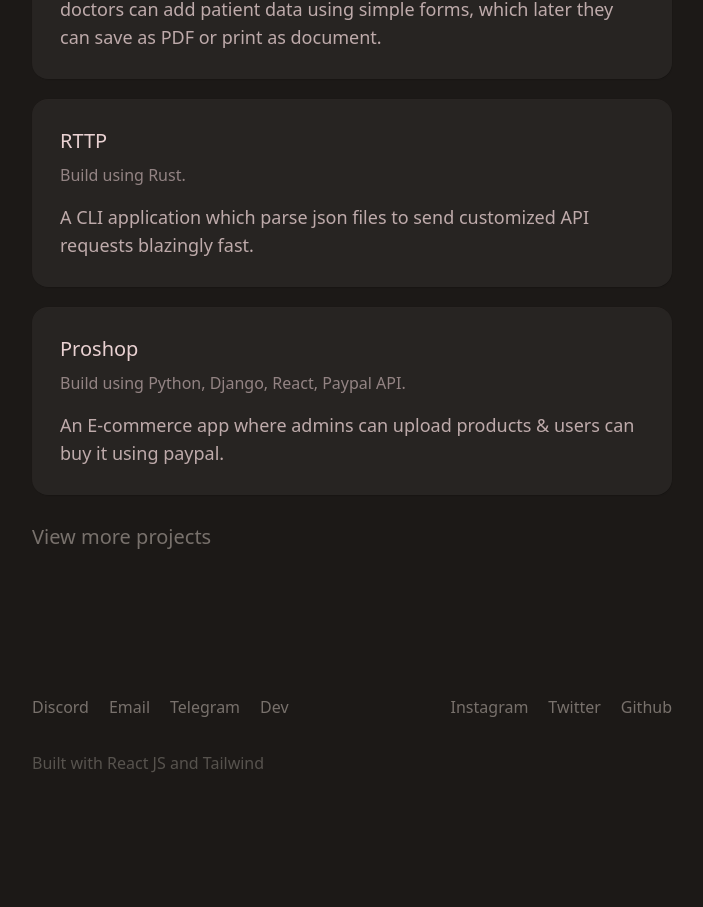
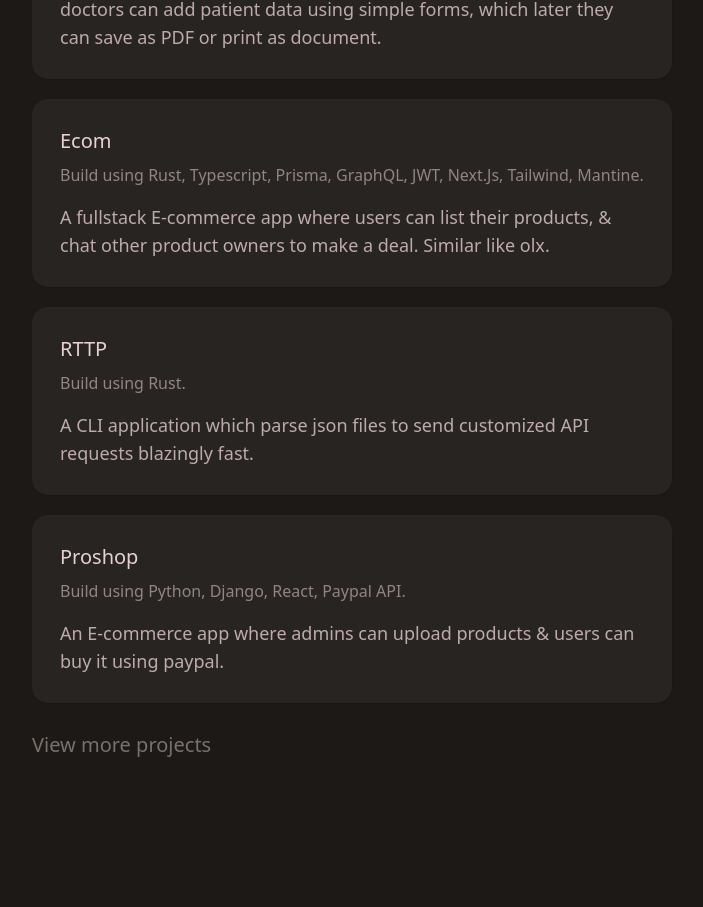
Before and after one commit to fadhilsaheer/fadhilsaheer.github.io, a React (Vite) app: page / in a window 1280 px wide. Shown: the part 1577-2484 px from the top of the page, without its empty margins (288-991 px from the left). Built offline with nearby package versions, Linux system fonts and the light colour scheme.

Commit message:
added project Ecom

```diff
--- a/src/data/projects.ts
+++ b/src/data/projects.ts
@@ -22,6 +22,14 @@ export const projects: Project[] = [
     stack: 'Rust, Tauri, SQlite, Typescript, React, Tailwind, Chakra UI.',
   },
   {
+    title: 'Ecom',
+    description:
+      'A fullstack E-commerce app where users can list their products, & chat other product owners to make a deal. Similar like olx.',
+    link: 'https://github.com/octoi/ecom',
+    stack:
+      'Rust, Typescript, Prisma, GraphQL, JWT, Next.Js, Tailwind, Mantine.',
+  },
+  {
     title: 'RTTP',
     description:
       'A CLI application which parse json files to send customized API requests blazingly fast.',
```
